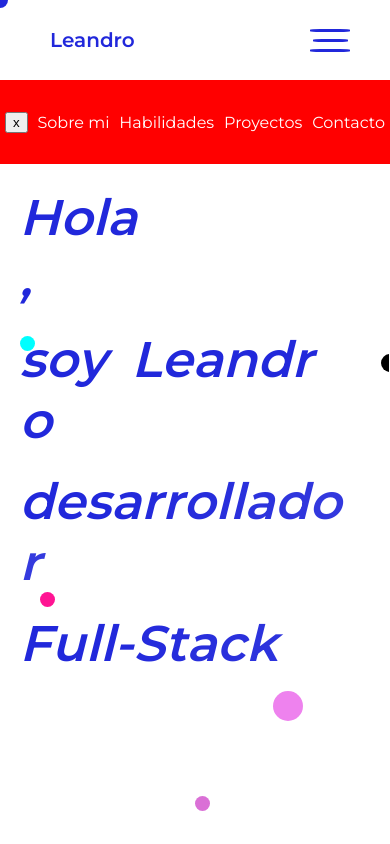
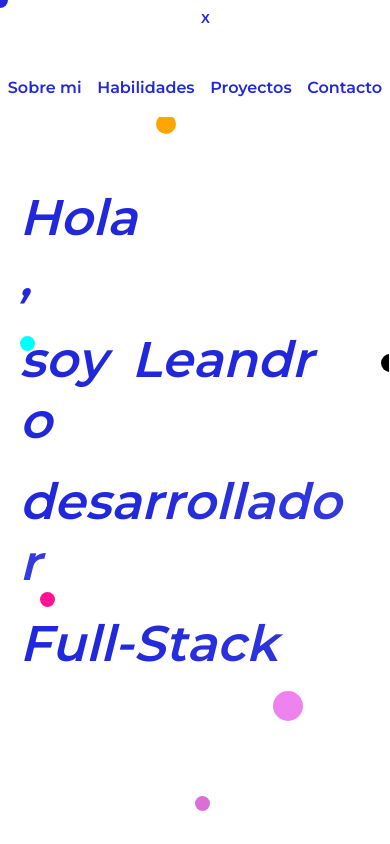
Before and after one commit to LeandroFlorentin/Portafolio, a React (Create React App) app: page / in a window 390 px wide. Both pictures are taken after a click on the element 330 px from the left and 40 px from the top of the page. Built offline with nearby package versions, Linux system fonts and the light colour scheme.

Commit message:
responsiveNavBar

```diff
--- a/src/Components/NavBar/NavBar.css
+++ b/src/Components/NavBar/NavBar.css
@@ -138,8 +138,7 @@
 
     .containerDesplegable {
         display: block;
-        color: red;
-        height: 30px;
+        height: 50px;
         display: flex;
         flex-direction: column;
         justify-content: space-around;
@@ -173,10 +172,23 @@
         position: absolute;
         z-index: 100;
         width: 100%;
-        top: 50px;
-        height: 10vh;
-        background-color: red;
+        height: 15vh;
+        background-color: #fff;
         z-index: 100;
+        top: -40px;
+        animation-name: desplegable;
+        animation-duration: 2s;
+        animation-timing-function: ease-in-out;
+    }
+
+    @keyframes desplegable {
+        0% {
+            top: -600%
+        }
+
+        100% {
+            top: -40px
+        }
     }
 
     .containerMenu {
@@ -189,11 +201,29 @@
     }
 
     .containerMenuDesple div {
-        color: #fff;
+        color: #2128DB;
+        font-weight: 600;
         z-index: 20;
+        display: flex;
+        align-items: flex-end;
+        margin-bottom: 20px;
     }
 
     .containerMenu button {
         z-index: 100;
+        border-radius: 50%;
+        font-weight: 600;
+        border: none;
+        color: #2128DB;
+        background-color: transparent;
+        position: absolute;
+        top: 20px;
+        left: 50%;
     }
 }
+
+@media (max-width:375px) {
+    .containerMenu div {
+        font-size: 12px;
+    }
+}
--- a/src/Components/NavBar/index.jsx
+++ b/src/Components/NavBar/index.jsx
@@ -48,13 +48,13 @@ const NavBar = () => {
 
     return (
         <>
-            <div className='containerNavBar'>
+            <div className='containerNavBar' onClick={pararPropa}>
                 <span className='Persona' onMouseEnter={mover} onMouseLeave={volver} onClick={() => navigate('/')}>Leandro</span>
                 <div className='containerSpan'>
                     <div onMouseEnter={circulo} onMouseLeave={atras} onClick={() => navigate('/SobreMi')}>Sobre mi</div>
-                    <div onMouseEnter={circulo} onMouseLeave={atras} onClick={() => navigate('Habilidades')}>Habilidades</div>
-                    <div onMouseEnter={circulo} onMouseLeave={atras} onClick={() => navigate('Proyectos')}>Proyectos</div>
-                    <div onMouseEnter={circulo} onMouseLeave={atras} onClick={() => navigate('Contacto')}>Contacto</div>
+                    <div onMouseEnter={circulo} onMouseLeave={atras} onClick={() => navigate('/Habilidades')}>Habilidades</div>
+                    <div onMouseEnter={circulo} onMouseLeave={atras} onClick={() => navigate('/Proyectos')}>Proyectos</div>
+                    <div onMouseEnter={circulo} onMouseLeave={atras} onClick={() => navigate('/Contacto')}>Contacto</div>
                 </div>
                 <div className='containerDesplegable' onClick={openMenu}>
                     <div className='lineaDesple1'></div>
@@ -65,11 +65,11 @@ const NavBar = () => {
                     abrirMenu ?
                         <div className='containerMenuDesple' onClick={pararPropa}>
                             <div className='containerMenu'>
-                                <button onClick={cerrarMenu}>x</button>
-                                <div onMouseEnter={circulo} onMouseLeave={atras} onClick={() => navigate('/SobreMi')}>Sobre mi</div>
-                                <div onMouseEnter={circulo} onMouseLeave={atras} onClick={() => navigate('Habilidades')}>Habilidades</div>
-                                <div onMouseEnter={circulo} onMouseLeave={atras} onClick={() => navigate('Proyectos')}>Proyectos</div>
-                                <div onMouseEnter={circulo} onMouseLeave={atras} onClick={() => navigate('Contacto')}>Contacto</div>
+                                <button onClick={cerrarMenu}>X</button>
+                                <div onClick={() => navigate('/SobreMi')}>Sobre mi</div>
+                                <div onClick={() => navigate('/Habilidades')}>Habilidades</div>
+                                <div onClick={() => navigate('/Proyectos')}>Proyectos</div>
+                                <div onClick={() => navigate('/Contacto')}>Contacto</div>
                             </div>
                         </div>
                         :
```
